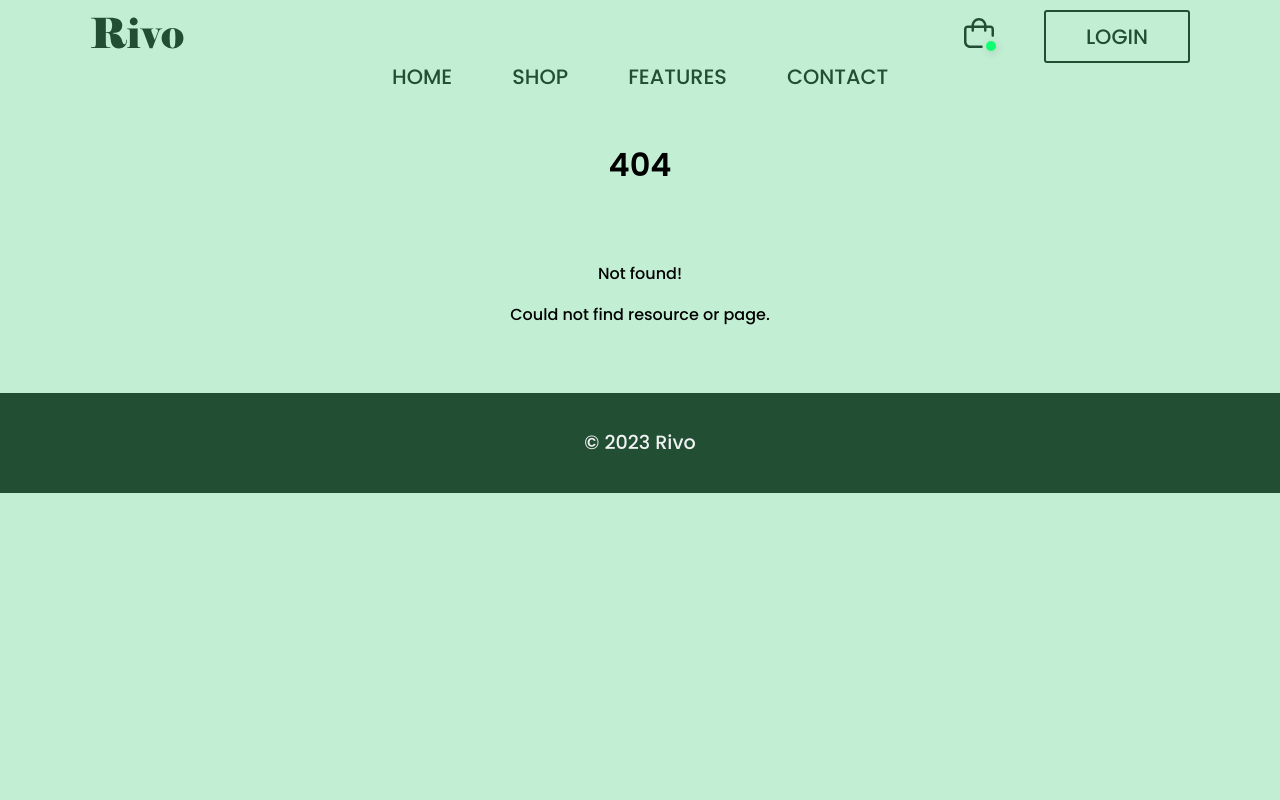
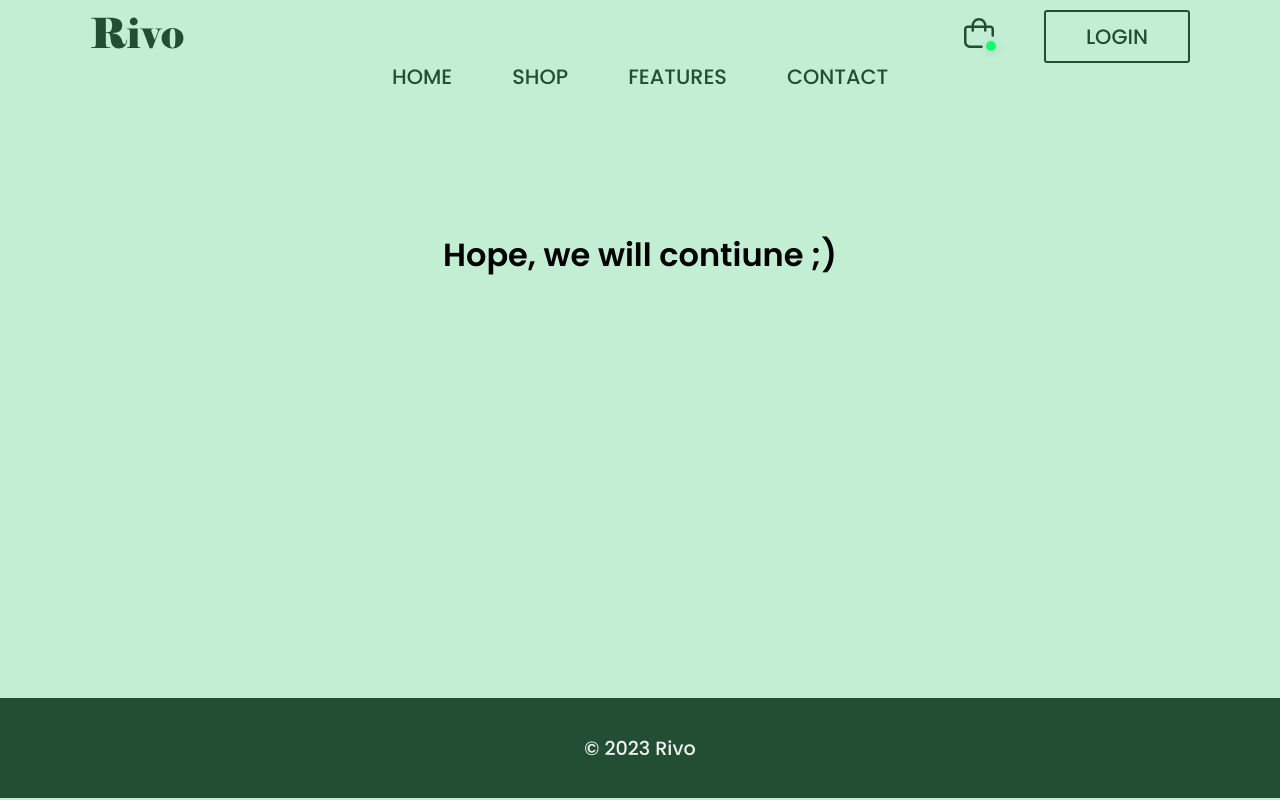
Before and after one commit to marek7654/rivo, a React (Create React App) app: page /tmp in a window 1280 px wide. Before the commit this address had no page. Built offline with nearby package versions, Linux system fonts and the light colour scheme; the HTML template or start-up script is replaced by a standard one.

Commit message:
Add tmp page

```diff
--- a/src/App.js
+++ b/src/App.js
@@ -4,6 +4,7 @@ import RootLayout from './pages/layouts/Root';
 import ErrorPage from './pages/ErrorPage';
 import HomePage from './pages/Home';
 import { productsLoader } from './components/products/ProductsSection';
+import TmpPage from './pages/Tmp';
 
 const router = createBrowserRouter([
   {
@@ -12,6 +13,7 @@ const router = createBrowserRouter([
     errorElement: <ErrorPage />,
     children: [
       { index: true, element: <HomePage />, loader: productsLoader },
+      { path: 'tmp', element: <TmpPage /> },
     ]
   }
 ]);
--- a/src/components/header/Header.js
+++ b/src/components/header/Header.js
@@ -27,12 +27,12 @@ const Header = () => {
 
         <MainNavigation />
 
-        <NavLink to='cart' className={classes.cartLink}>
+        <NavLink to='tmp' className={classes.cartLink}>
           <img className={classes.cartImg} src={cart} alt='Cart' />
           <div className={classes.cartStatus}></div>
         </NavLink>
 
-        <NavLink to='login' className={classes.loginLink}>
+        <NavLink to='tmp' className={classes.loginLink}>
           <img
             className={`${classes.loginImg} hide-md`}
             src={login}
@@ -40,7 +40,7 @@ const Header = () => {
           />
         </NavLink>
 
-        <Button to='login' title='LOGIN' styleClass='inHeader' />
+        <Button to='tmp' title='LOGIN' styleClass='inHeader' />
       </div>
     </header>
   );
--- a/src/components/header/MainNavigation.js
+++ b/src/components/header/MainNavigation.js
@@ -23,7 +23,7 @@ const MainNavigation = () => {
         </li>
         <li>
           <NavLink
-            to='shop'
+            to='tmp'
             className={({ isActive }) =>
               isActive ? classes.active : undefined
             }
@@ -33,7 +33,7 @@ const MainNavigation = () => {
         </li>
         <li>
           <NavLink
-            to='features'
+            to='tmp'
             className={({ isActive }) =>
               isActive ? classes.active : undefined
             }
@@ -43,7 +43,7 @@ const MainNavigation = () => {
         </li>
         <li>
           <NavLink
-            to='contact'
+            to='tmp'
             className={({ isActive }) =>
               isActive ? classes.active : undefined
             }
--- a/src/components/hero/Hero.js
+++ b/src/components/hero/Hero.js
@@ -13,7 +13,7 @@ const Hero = () => {
             Explore our curated collection of stylish clothing and accessories
             tailored to your unique taste.
           </p>
-          <Button to="shop" title="EXPLORE NOW" styleClass="accent"/>
+          <Button to="tmp" title="EXPLORE NOW" styleClass="accent"/>
         </div>
       </div>
     </section>
--- /dev/null
+++ b/src/pages/Tmp.js
@@ -0,0 +1,9 @@
+const TmpPage = () => {
+  return (
+    <div className='container'>
+      <h1 style={{paddingTop: '100px', textAlign: 'center'}}>Hope, we will contiune ;)</h1>
+    </div>
+  );
+};
+
+export default TmpPage;
--- a/src/pages/layouts/Root.module.css
+++ b/src/pages/layouts/Root.module.css
@@ -1,6 +1,7 @@
 .main {
   margin-top: 51px;
   @media screen and (min-width: 992px) {
-    margin-top: 110px;
+    margin-top: 0;
+    padding-top: 110px;
   }
 }
```
